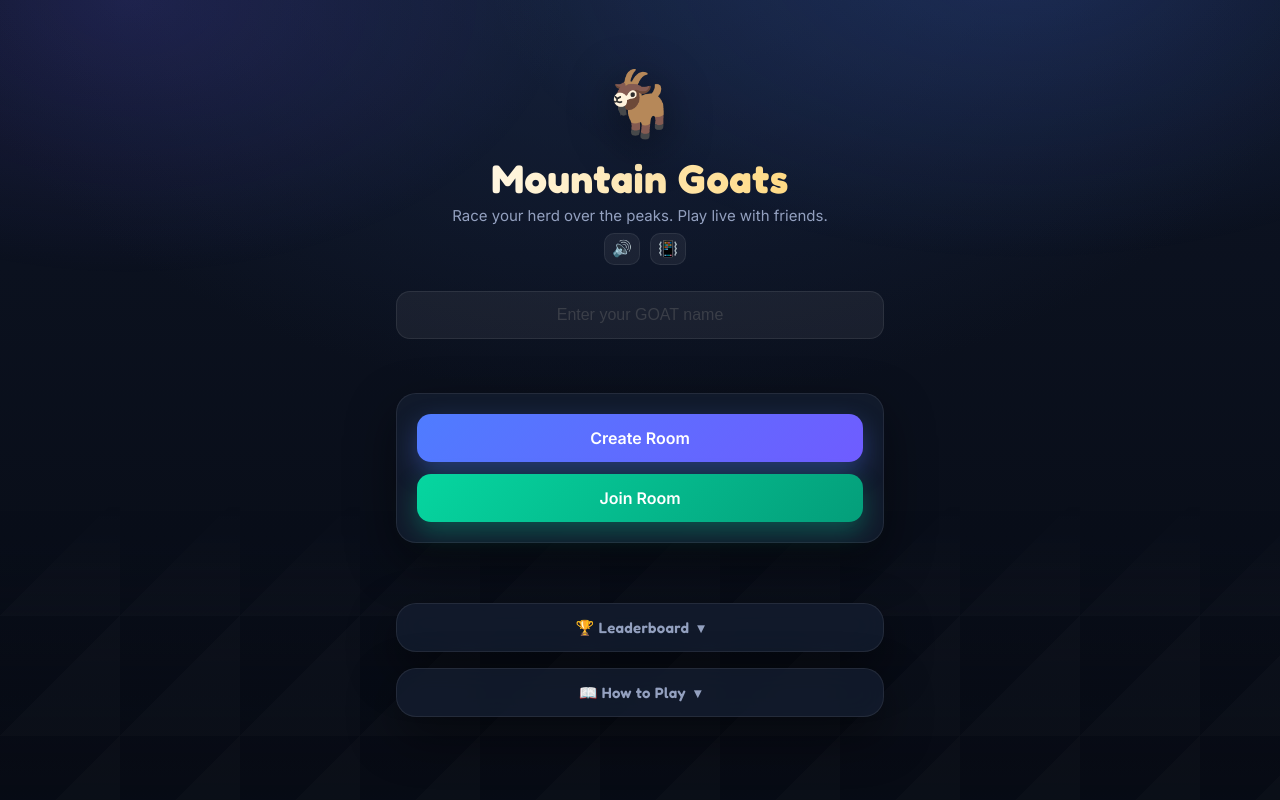
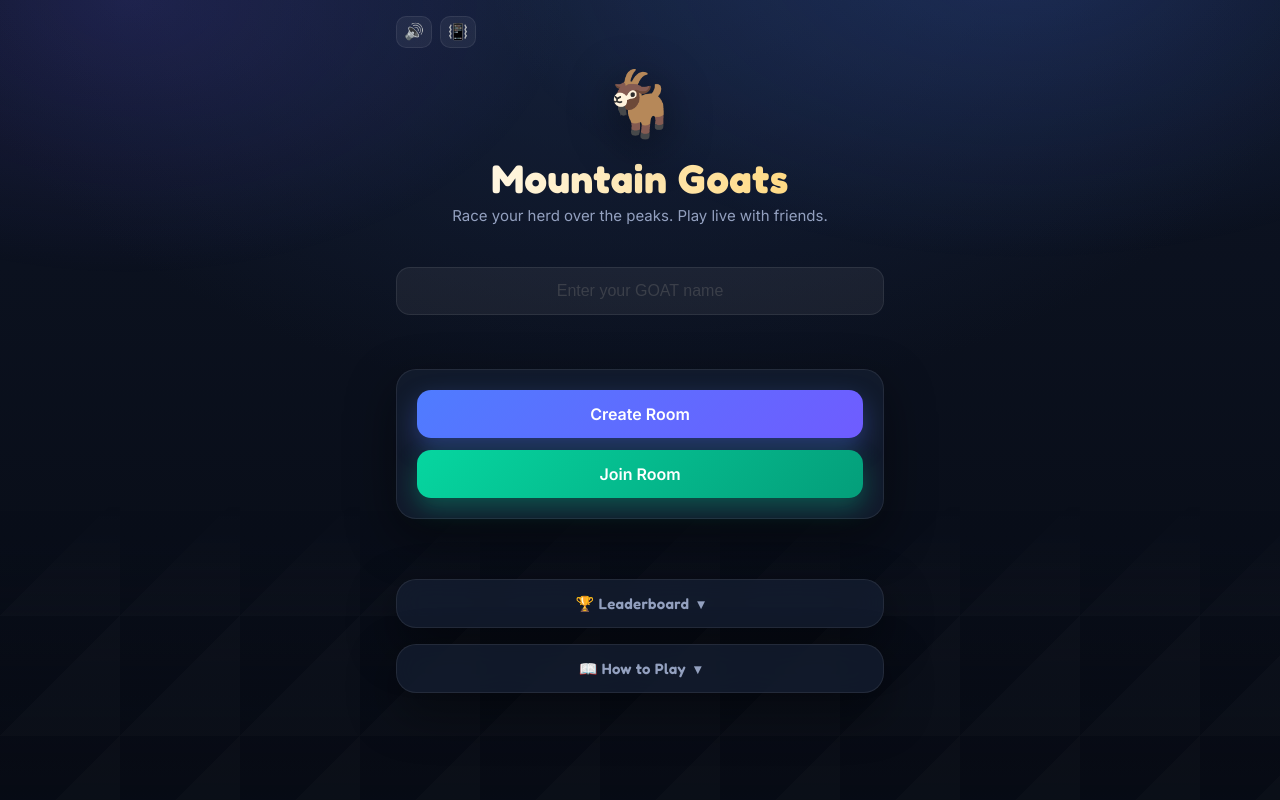
Before and after one commit to Aravinth-1998/mountain_goats, a website: page public/index.html in a window 1280 px wide. Drawn offline with nearby package versions, Linux system fonts and the light colour scheme; no server answers.

Commit message:
Implement feedback bar and update sound/haptics controls
Added a feedback bar to the UI for sound and haptics toggles, enhancing user interaction options. Updated JavaScript to force sound and haptics off for all users, ensuring a consistent experience. Refactored CSS for the feedback bar layout and adjusted styles for the online count display, improving overall UI coherence.

```diff
--- a/public/css/style.css
+++ b/public/css/style.css
@@ -263,19 +263,14 @@ body { background-color: var(--bg-0); }
   -webkit-background-clip: text; background-clip: text; color: transparent;
 }
 .tagline { color: var(--muted); margin: 0; font-size: 15px; }
-.home-meta-row {
-  display: flex;
-  align-items: center;
-  justify-content: center;
-  gap: 10px;
-  margin: 8px 0 0;
+.online-count {
+  color: var(--green); font-size: 13px; font-weight: 600;
+  margin: 8px 0 0; letter-spacing: 0.3px;
   padding-bottom: 10px;
   min-height: 18px;
-}
-.online-count {
-  color: var(--green); font-size: 13px; font-weight: 600;
-  margin: 0; letter-spacing: 0.3px;
-}
+  text-align: center;
+}
+#screen-home .feedback-bar .feedback-toggle,
 .feedback-toggle,
 .haptics-toggle {
   background: rgba(255,255,255,0.06);
@@ -300,11 +295,6 @@ body { background-color: var(--bg-0); }
 .haptics-toggle:focus-visible {
   outline: 2px solid var(--primary);
   outline-offset: 2px;
-}
-#screen-game .topbar .feedback-toggle,
-#screen-game .topbar .haptics-toggle {
-  width: 34px;
-  height: 34px;
 }
 
 /* Card */
@@ -1056,6 +1046,19 @@ input.input-error:focus { border-color: var(--danger); background: rgba(255,93,1
 }
 
 /* Profile stats sidebar (home screen) */
+#screen-home .feedback-bar {
+  position: absolute;
+  top: 16px;
+  left: 16px;
+  z-index: 40;
+  display: inline-flex;
+  align-items: center;
+  gap: 8px;
+  padding: 0;
+  border: none;
+  background: transparent;
+  box-shadow: none;
+}
 #screen-home .stats-fab {
   position: absolute;
   top: 16px;
--- a/public/index.html
+++ b/public/index.html
@@ -36,6 +36,11 @@
         </svg>
       </span>
     </button>
+
+    <div id="feedback-bar" class="feedback-bar" aria-label="Sound and haptics" hidden>
+      <button type="button" class="feedback-toggle" data-sound-toggle aria-pressed="false" aria-label="Sound off">&#128266;</button>
+      <button type="button" class="feedback-toggle" data-haptics-toggle aria-pressed="false" aria-label="Haptics off">&#128243;</button>
+    </div>
 
     <div id="profile-stats-backdrop" class="stats-backdrop" hidden aria-hidden="true"></div>
 
@@ -120,11 +125,7 @@
       <div class="goat-emoji">🐐</div>
       <h1>Mountain Goats</h1>
       <p class="tagline">Race your herd over the peaks. Play live with friends.</p>
-      <div class="home-meta-row">
-        <p id="online-count" class="online-count"></p>
-        <button type="button" class="feedback-toggle" data-sound-toggle aria-pressed="true" aria-label="Sound on">🔊</button>
-        <button type="button" class="feedback-toggle" data-haptics-toggle aria-pressed="true" aria-label="Haptics on">📳</button>
-      </div>
+      <p id="online-count" class="online-count"></p>
     </div>
 
     <input id="home-name" type="text" maxlength="16" placeholder="Enter your GOAT name" autocomplete="off" style="text-align:center" />
@@ -282,8 +283,6 @@
     <div class="topbar">
       <div class="room-pill">Room <strong id="game-code">----</strong></div>
       <div id="turn-banner" class="turn-banner">—</div>
-      <button type="button" class="feedback-toggle" data-sound-toggle aria-pressed="true" aria-label="Sound on">🔊</button>
-      <button type="button" class="feedback-toggle" data-haptics-toggle aria-pressed="true" aria-label="Haptics on">📳</button>
       <button class="icon-btn" id="game-leave">Leave</button>
     </div>
 
--- a/public/js/haptics.js
+++ b/public/js/haptics.js
@@ -22,7 +22,7 @@
     game_start: [20, 30, 20],
   };
 
-  let enabled = true;
+  let enabled = false;
 
   /**
    * @returns {boolean}
@@ -141,19 +141,19 @@
   }
 
   /**
-   * Read prefs and bind haptics toggle buttons.
+   * Bind haptics toggle buttons. Haptics are forced off for all users.
    *
    * @returns {void}
    */
   function init() {
+    enabled = false;
     try {
-      const stored = localStorage.getItem(STORAGE_KEY);
-      enabled = stored !== 'false';
+      localStorage.setItem(STORAGE_KEY, 'false');
     } catch (err) {
-      enabled = true;
+      // ignore storage errors
     }
 
-    syncToggleButtons(enabled);
+    syncToggleButtons(false);
 
     document.querySelectorAll('[data-haptics-toggle]').forEach((button) => {
       button.addEventListener('click', () => {
--- a/public/js/sounds.js
+++ b/public/js/sounds.js
@@ -20,7 +20,7 @@
     game_end_loss: '/audio/lose.wav',
   };
 
-  let enabled = true;
+  let enabled = false;
   let unlocked = false;
   const pool = new Map();
 
@@ -189,23 +189,23 @@
   }
 
   /**
-   * Preload clips, read prefs, and bind toggle buttons.
+   * Preload clips and bind toggle buttons. Sound is forced off for all users.
    *
    * @returns {void}
    */
   function init() {
+    enabled = false;
     try {
-      const stored = localStorage.getItem(STORAGE_KEY);
-      enabled = stored !== 'false';
+      localStorage.setItem(STORAGE_KEY, 'false');
     } catch (err) {
-      enabled = true;
+      // ignore storage errors
     }
 
     Object.values(CLIPS).forEach((src) => {
       getBaseAudio(src);
     });
 
-    syncToggleButtons(enabled);
+    syncToggleButtons(false);
 
     document.querySelectorAll('[data-sound-toggle]').forEach((button) => {
       button.addEventListener('click', () => {
```
